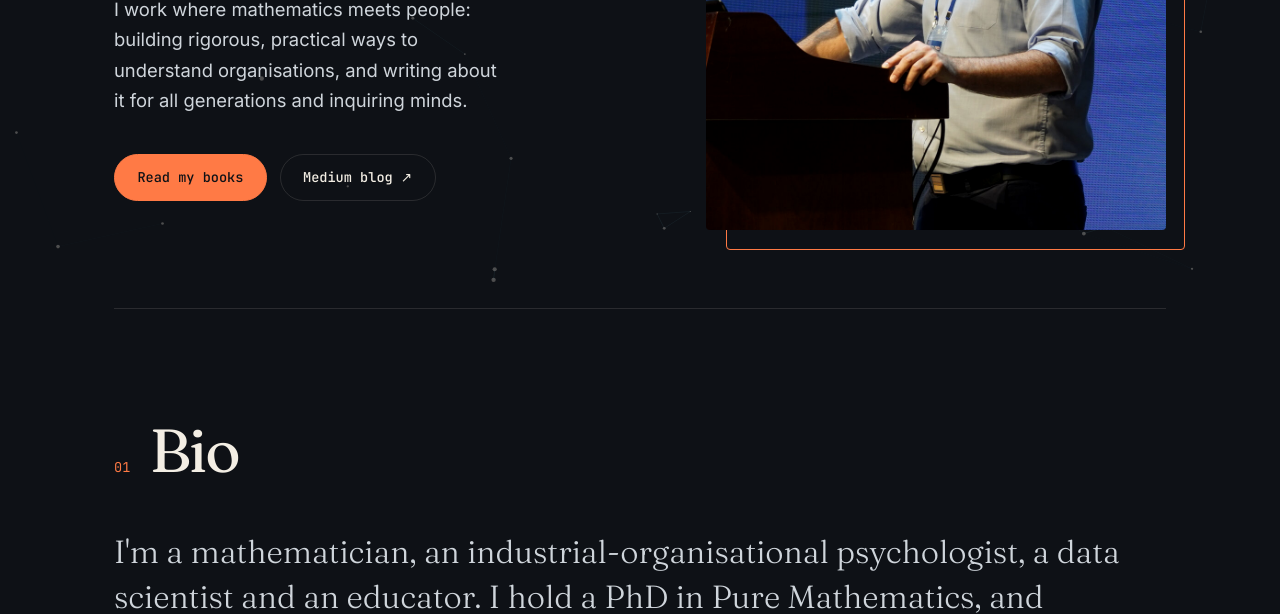
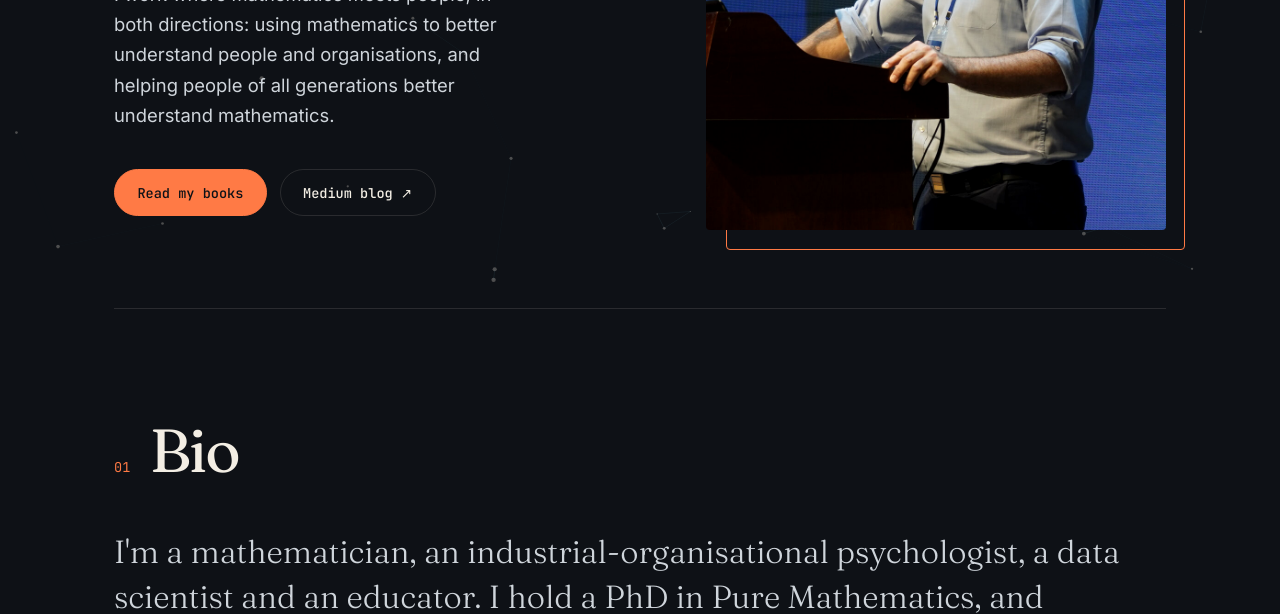
Before and after one commit to keithmcnulty/personal_website, a plain HTML site: page docs/index.html in a window 1280 px wide. Shown: the part 486-1100 px from the top of the page. Drawn offline with Linux system fonts and the light colour scheme.

Commit message:
Extend 'where mathematics meets people' in homepage intro and meta description
Co-Authored-By: Claude Opus 5.5 <noreply@anthropic.com>
Claude-Session: https://claude.ai/code/session_01NaNXqAWoyYomdb56rnQy8T

```diff
--- a/docs/index.html
+++ b/docs/index.html
@@ -4,7 +4,7 @@
   <meta charset="utf-8">
   <meta name="viewport" content="width=device-width, initial-scale=1">
   <title>Keith McNulty — Mathematician, I-O Psychologist, Data Scientist, Educator</title>
-  <meta name="description" content="Keith McNulty: mathematician, I-O psychologist, data scientist and math educator. Writing, teaching, books and mathematical research at the intersection of people, data and mathematics.">
+  <meta name="description" content="Keith McNulty: mathematician, I-O psychologist, data scientist and math educator, working where mathematics meets people. Writing, teaching, books and mathematical research at the intersection of people, data and mathematics.">
   <link rel="icon" href="favicon.ico" sizes="any">
   <link rel="icon" href="favicon.svg" type="image/svg+xml">
   <link rel="apple-touch-icon" href="apple-touch-icon.png">
@@ -35,7 +35,7 @@
       <div class="hero-text">
         <p class="eyebrow">Mathematician · I-O Psychologist · Data Scientist · Educator · Author</p>
         <h1>Keith<br><em>McNulty</em></h1>
-        <p class="lede">I work where mathematics meets people: building rigorous, practical ways to understand organisations, and writing about it for all generations and inquiring minds.</p>
+        <p class="lede">I work where mathematics meets people, in both directions: using mathematics to better understand people and organisations, and helping people of all generations better understand mathematics.</p>
         <div class="cta">
           <a class="btn primary" href="#books">Read my books</a>
           <a class="btn" href="https://keith-mcnulty.medium.com" target="_blank" rel="noopener">Medium blog ↗</a>
```
